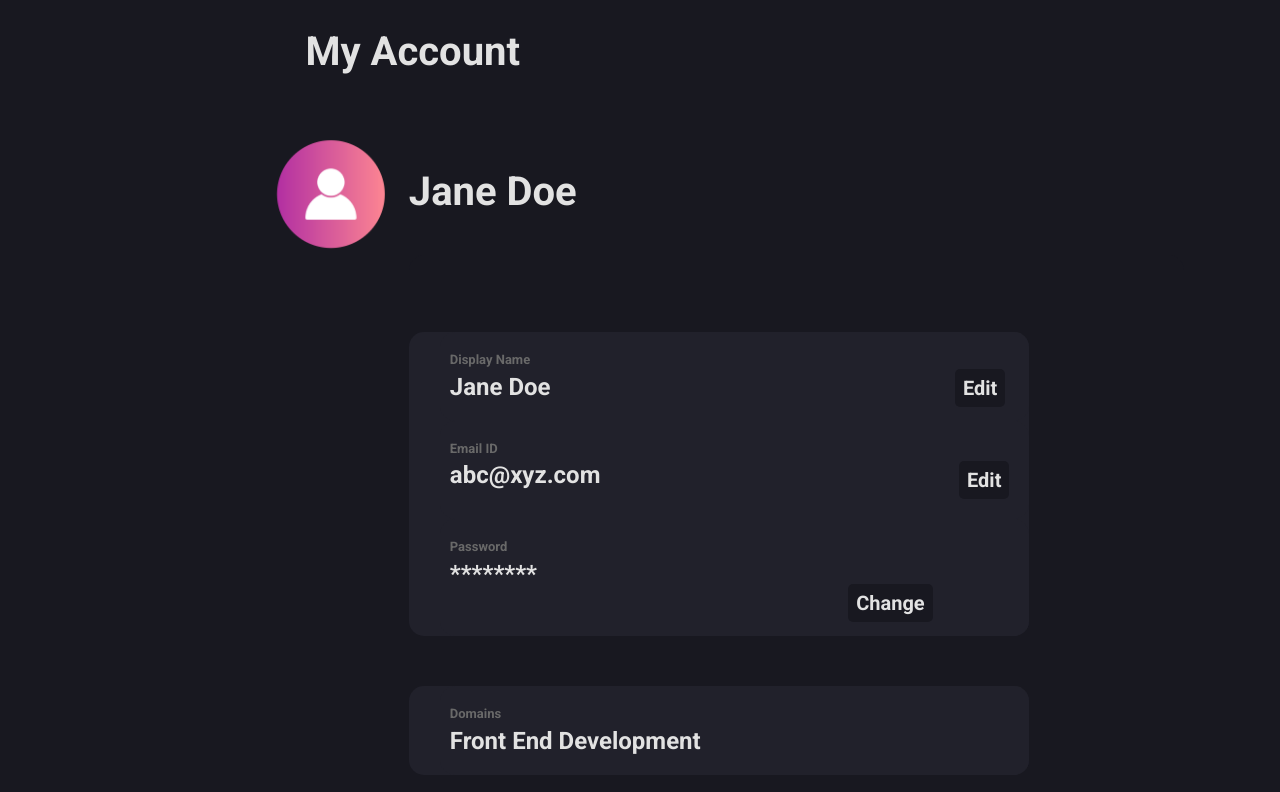
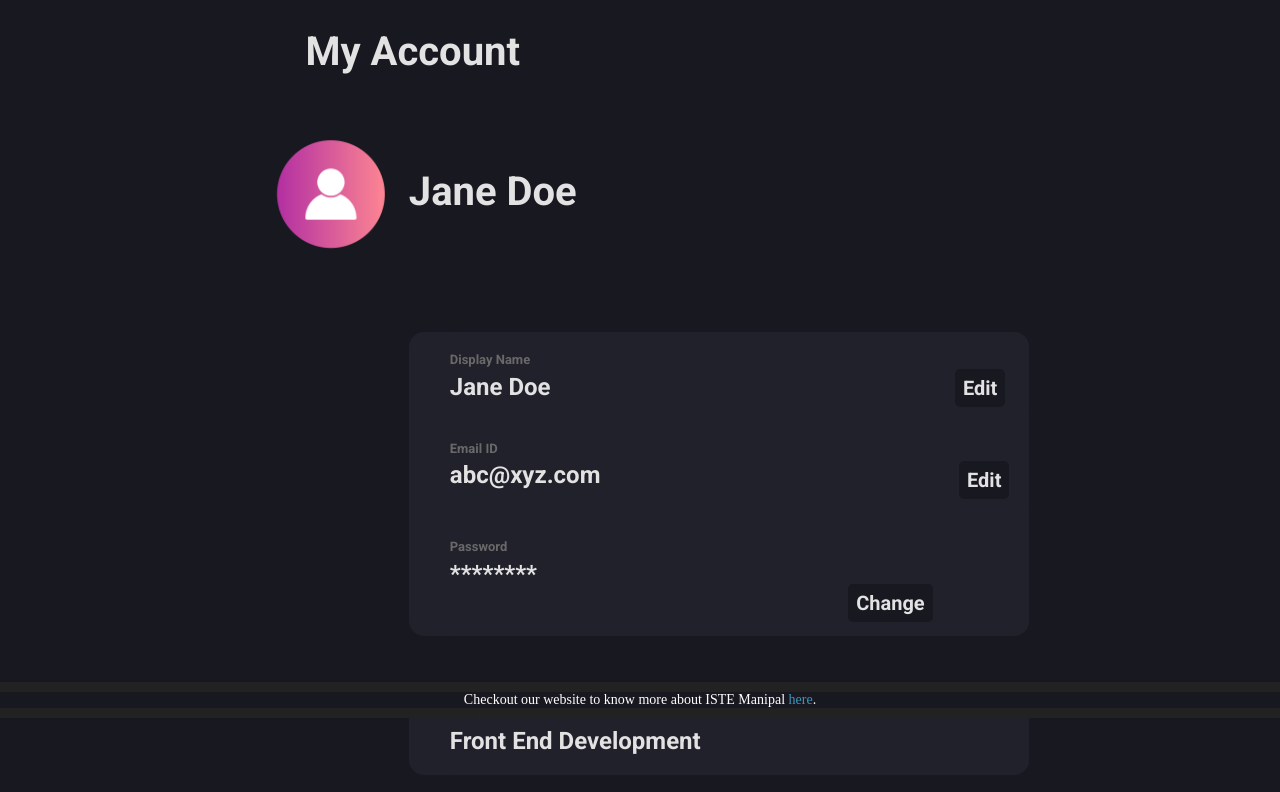
Before and after one commit to tchtinku/ISTE-Summer-Portal, a plain HTML site: page profile_page.html in a window 1280 px wide. Shown: the part 82-874 px from the top of the page. Drawn offline with Linux system fonts and the light colour scheme; files whose address does not match are found by name.

Commit message:
footer added

```diff
--- a/CSS/styles.css
+++ b/CSS/styles.css
@@ -253,3 +253,27 @@ background-color: #21212b;
     font-size: small;
     background-color: #21212b;
 }
+footer {
+    background-color: #222;
+    color: #fff;
+    font-size: 14px;
+    bottom: 0;
+    position: fixed;
+    left: 0;
+    right: 0;
+    text-align: center;
+    z-index: 999;
+}
+
+footer p {
+    margin: 10px 0;
+}
+
+footer i {
+    color: red;
+}
+
+footer a {
+    color: #3c97bf;
+    text-decoration: none;
+}
--- a/profile_page.html
+++ b/profile_page.html
@@ -79,6 +79,15 @@
             </div>
         </div>
     </div>
+    <footer>
+        <p>
+          Checkout our website to know more about ISTE Manipal <i class="fa fa-heart"></i>
+          <a target="_blank" href="https://istemanipal.com"></a>
+          <!-- Indian Society of Technical Education -->
+          <a target="_blank" href="https://istemanipal.com">here</a>.
+        </p>
+      </footer>
+
 </body>
 <script src="script.js">
 </script>
```
Also changed, not shown: appdev.html (+8 -0 lines), frontend.html (+8 -0 lines), index.html (+8 -0 lines), machinelearning.html (+8 -0 lines).
